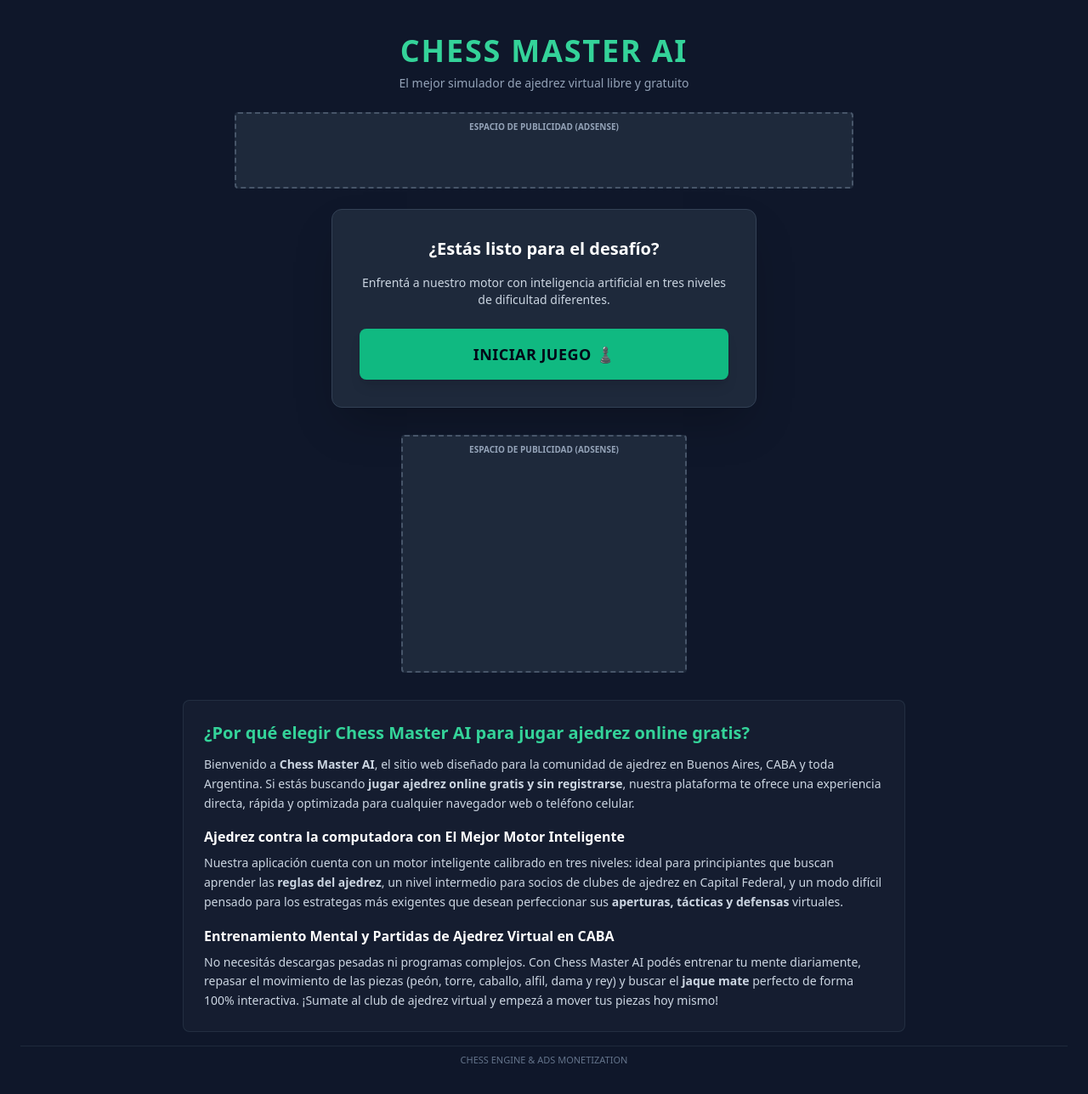
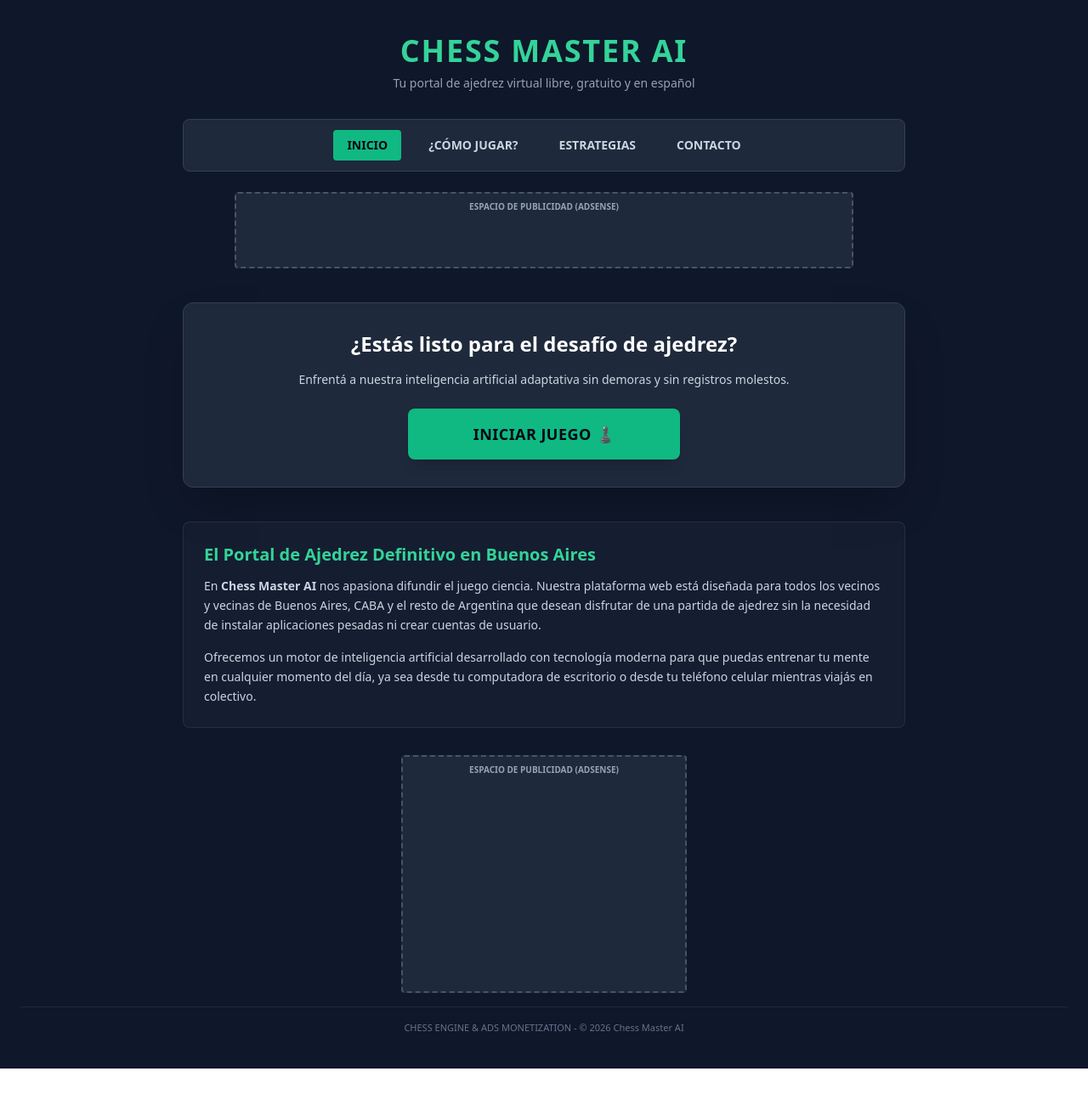
Before and after one commit to herolibech2014-code/ajedrez-final, a React (Vite) app: page / in a window 1280 px wide. Shown: the whole page at 85% size. After the commit the page ends 1258 px from the top, so only its background shows below. Built offline with nearby package versions, Linux system fonts and the light colour scheme.

Commit message:
Refactor chess game component with ads integration

```diff
--- a/src/juego.jsx
+++ b/src/juego.jsx
@@ -28,7 +28,7 @@ const GoogleAd = ({ slot, format, estiloSimulado }) => {
 };
 
 export default function AjedrezJuego() {
-  const [pantalla, setPantalla] = useState('inicio'); // 'inicio' o 'juego'
+  const [pantalla, setPantalla] = useState('inicio'); // 'inicio', 'reglas', 'estrategias', 'contacto', o 'juego'
   const [game, setGame] = useState(new Chess());
   const [gameHistory, setGameHistory] = useState([]);
   const [status, setStatus] = useState('Tu turno. Movés las Blancas.');
@@ -192,65 +192,167 @@ export default function AjedrezJuego() {
     setStatus('Partida reiniciada. Movés las Blancas.');
   }
 
-  // --- RENDERS DE PANTALLA ---
+  // --- COMPONENTE DE NAVEGACIÓN COMÚN ---
+  const MenuNavegacion = () => (
+    <nav className="bg-slate-800 p-3 rounded-lg border border-slate-700 flex flex-wrap justify-center gap-4 my-4 max-w-[850px] mx-auto w-full">
+      <button
+        onClick={() => setPantalla('inicio')}
+        className={`px-4 py-2 rounded font-bold text-xs sm:text-sm transition-colors ${pantalla === 'inicio' ? 'bg-emerald-500 text-slate-950' : 'text-slate-300 hover:text-white'}`}
+      >
+        INICIO
+      </button>
+      <button
+        onClick={() => setPantalla('reglas')}
+        className={`px-4 py-2 rounded font-bold text-xs sm:text-sm transition-colors ${pantalla === 'reglas' ? 'bg-emerald-500 text-slate-950' : 'text-slate-300 hover:text-white'}`}
+      >
+        ¿CÓMO JUGAR?
+      </button>
+      <button
+        onClick={() => setPantalla('estrategias')}
+        className={`px-4 py-2 rounded font-bold text-xs sm:text-sm transition-colors ${pantalla === 'estrategias' ? 'bg-emerald-500 text-slate-950' : 'text-slate-300 hover:text-white'}`}
+      >
+        ESTRATEGIAS
+      </button>
+      <button
+        onClick={() => setPantalla('contacto')}
+        className={`px-4 py-2 rounded font-bold text-xs sm:text-sm transition-colors ${pantalla === 'contacto' ? 'bg-emerald-500 text-slate-950' : 'text-slate-300 hover:text-white'}`}
+      >
+        CONTACTO
+      </button>
+    </nav>
+  );
 
-  // 1. MENÚ PRINCIPAL (Con dos espacios de publicidad y optimización SEO masiva)
-  if (pantalla === 'inicio') {
+  // --- RENDERS DE PANTALLAS ---
+
+  // PANTALLAS DEL PORTAL (Inicio, Reglas, Estrategias, Contacto)
+  if (pantalla !== 'juego') {
     return (
-      <div className="min-h-screen bg-slate-900 text-white font-sans flex flex-col justify-between p-6">
+      <div className="min-h-screen bg-slate-900 text-white font-sans flex flex-col justify-between p-4 sm:p-6">
         <header className="text-center my-4">
           <h1 className="text-4xl font-black text-emerald-400 tracking-wider">CHESS MASTER AI</h1>
-          <p className="text-sm text-slate-400 mt-2">El mejor simulador de ajedrez virtual libre y gratuito</p>
+          <p className="text-sm text-slate-400 mt-2">Tu portal de ajedrez virtual libre, gratuito y en español</p>
         </header>
+
+        {/* MENÚ DE NAVEGACIÓN PARA GOOGLE Y EL USUARIO */}
+        <MenuNavegacion />
 
         {/* ANUNCIO 1: HORIZONTAL ARRIBA */}
         <div className="w-full max-w-[728px] mx-auto my-2">
           <GoogleAd slot="1960438176" format="horizontal" estiloSimulado="w-full h-[90px]" />
         </div>
 
-        <div className="max-w-[500px] mx-auto text-center my-4 bg-slate-800 p-8 rounded-xl border border-slate-700 shadow-2xl w-full">
-          <h2 className="text-xl font-bold text-white mb-4">¿Estás listo para el desafío?</h2>
-          <p className="text-sm text-slate-300 mb-6">Enfrentá a nuestro motor con inteligencia artificial en tres niveles de dificultad diferentes.</p>
+        {/* SECCIÓN DINÁMICA SEGÚN LA PÁGINA SELECCIONADA */}
+        <main className="flex-grow w-full max-w-[850px] mx-auto my-4">
 
+          {pantalla === 'inicio' && (
+            <div className="flex flex-col gap-6">
+              <div className="text-center my-4 bg-slate-800 p-8 rounded-xl border border-slate-700 shadow-2xl w-full">
+                <h2 className="text-2xl font-bold text-white mb-4">¿Estás listo para el desafío de ajedrez?</h2>
+                <p className="text-sm text-slate-300 mb-6">Enfrentá a nuestra inteligencia artificial adaptativa sin demoras y sin registros molestos.</p>
                 <button
                   onClick={() => setPantalla('juego')}
-            className="w-full bg-emerald-500 hover:bg-emerald-400 text-slate-950 font-black text-lg py-4 px-6 rounded-lg transition-all transform active:scale-95 shadow-lg tracking-wide"
+                  className="w-full max-w-[320px] mx-auto bg-emerald-500 hover:bg-emerald-400 text-slate-950 font-black text-lg py-4 px-6 rounded-lg transition-all transform active:scale-95 shadow-lg tracking-wide block"
                 >
                   INICIAR JUEGO ♟️
                 </button>
               </div>
+
+              <article className="bg-slate-800/40 p-6 rounded-lg border border-slate-700/50 text-sm leading-relaxed text-slate-300">
+                <h2 className="text-xl font-bold text-emerald-400 mb-3">El Portal de Ajedrez Definitivo en Buenos Aires</h2>
+                <p className="mb-4">
+                  En <strong>Chess Master AI</strong> nos apasiona difundir el juego ciencia. Nuestra plataforma web está diseñada para todos los vecinos y vecinas de Buenos Aires, CABA y el resto de Argentina que desean disfrutar de una partida de ajedrez sin la necesidad de instalar aplicaciones pesadas ni crear cuentas de usuario.
+                </p>
+                <p>
+                  Ofrecemos un motor de inteligencia artificial desarrollado con tecnología moderna para que puedas entrenar tu mente en cualquier momento del día, ya sea desde tu computadora de escritorio o desde tu teléfono celular mientras viajás en colectivo.
+                </p>
+              </article>
+            </div>
+          )}
+
+          {pantalla === 'reglas' && (
+            <article className="bg-slate-800/60 p-6 sm:p-8 rounded-xl border border-slate-700 shadow-xl text-sm leading-relaxed text-slate-300">
+              <h2 className="text-2xl font-bold text-emerald-400 mb-4">Reglas de Ajedrez: Aprende a Jugar desde Cero</h2>
+              <p className="mb-4">
+                El ajedrez es un juego milenario de estrategia pura donde no interviene el azar. Se juega sobre un tablero de 64 casillas de colores alternos con un total de 32 piezas (16 blancas y 16 negras).
+              </p>
+
+              <h3 className="text-lg font-semibold text-white mt-4 mb-2">El Movimiento de las Piezas</h3>
+              <ul className="list-disc pl-5 space-y-2 mb-4">
+                <li><strong>El Rey:</strong> Se desplaza una sola casilla en cualquier dirección. Es la pieza más importante; si lo atrapan, perdés el juego.</li>
+                <li><strong>La Dama o Reina:</strong> Es la pieza más poderosa. Puede moverse cualquier cantidad de casillas en dirección vertical, horizontal o diagonal.</li>
+                <li><strong>La Torre:</strong> Se mueve en línea recta (horizontal o vertical) tantas casillas como estén libres.</li>
+                <li><strong>El Alfil:</strong> Se desplaza únicamente en diagonal, respetando siempre el color de su casilla inicial.</li>
+                <li><strong>El Caballo:</strong> Se mueve en forma de "L" (dos casillas en una dirección y una en perpendicular). Es la única pieza que puede saltar sobre otras.</li>
+                <li><strong>El Peón:</strong> Avanza una casilla hacia adelante (dos en su primer movimiento). Captura en diagonal y si llega al final del tablero, puede transformarse en cualquier otra pieza.</li>
+              </ul>
+            </article>
+          )}
+
+          {pantalla === 'estrategias' && (
+            <article className="bg-slate-800/60 p-6 sm:p-8 rounded-xl border border-slate-700 shadow-xl text-sm leading-relaxed text-slate-300">
+              <h2 className="text-2xl font-bold text-emerald-400 mb-4">Consejos y Estrategias para Vencer a la IA</h2>
+              <p className="mb-4">
+                Enfrentar a una computadora requiere paciencia y táctica. Aquí te dejamos tres principios fundamentales que utilizan los grandes maestros de la Federación Argentina de Ajedrez para dominar las partidas:
+              </p>
+
+              <h3 className="text-lg font-semibold text-white mt-4 mb-2">1. Domina el Centro del Tablero</h3>
+              <p className="mb-4">
+                Las casillas centrales (d4, e4, d5, e5) son las más importantes del juego. Controlar el centro con tus peones y piezas menores (caballos y alfiles) te da mayor espacio de maniobra y limita las opciones de ataque de la inteligencia artificial.
+              </p>
+
+              <h3 className="text-lg font-semibold text-white mt-4 mb-2">2. Desarrolla tus Piezas Temprano</h3>
+              <p className="mb-4">
+                No intentes atacar solo con la Reina al principio del juego. Saca tus caballos y alfiles rápidamente para ubicarlos en posiciones activas. Una ofensiva sin el apoyo de tus otras piezas está destinada al fracaso.
+              </p>
+
+              <h3 className="text-lg font-semibold text-white mt-4 mb-2">3. Protege a tu Rey (Enroque)</h3>
+              <p>
+                La seguridad del rey es la máxima prioridad. Trata de realizar el enroque dentro de las primeras diez jugadas para refugiar a tu monarca en una esquina segura detrás de una sólida fila de peones protectores.
+              </p>
+            </article>
+          )}
+
+          {pantalla === 'contacto' && (
+            <article className="bg-slate-800/60 p-6 sm:p-8 rounded-xl border border-slate-700 shadow-xl text-sm leading-relaxed text-slate-300 max-w-[550px] mx-auto">
+              <h2 className="text-2xl font-bold text-emerald-400 mb-4 text-center">Contacto</h2>
+              <p className="mb-6 text-center text-slate-400">
+                ¿Tenés alguna sugerencia para mejorar nuestro motor de ajedrez? Escribinos y compartinos tus comentarios.
+              </p>
+              <form onSubmit={(e) => { e.preventDefault(); alert('¡Mensaje enviado con éxito! Gracias por escribirnos.'); }} className="space-y-4">
+                <div>
+                  <label className="block text-xs font-bold text-slate-400 mb-1">Nombre:</label>
+                  <input type="text" required className="w-full bg-slate-950 border border-slate-700 rounded p-2.5 text-white focus:outline-none focus:border-emerald-500" />
+                </div>
+                <div>
+                  <label className="block text-xs font-bold text-slate-400 mb-1">Correo Electrónico:</label>
+                  <input type="email" required className="w-full bg-slate-950 border border-slate-700 rounded p-2.5 text-white focus:outline-none focus:border-emerald-500" />
+                </div>
+                <div>
+                  <label className="block text-xs font-bold text-slate-400 mb-1">Mensaje:</label>
+                  <textarea required rows="4" className="w-full bg-slate-950 border border-slate-700 rounded p-2.5 text-white focus:outline-none focus:border-emerald-500"></textarea>
+                </div>
+                <button type="submit" className="w-full bg-emerald-600 hover:bg-emerald-500 text-white font-bold py-2 px-4 rounded transition-colors text-sm">
+                  Enviar Comentario
+                </button>
+              </form>
+            </article>
+          )}
+
+        </main>
 
         {/* ANUNCIO 2: CUADRADO EN EL MEDIO */}
         <div className="w-full max-w-[336px] mx-auto my-4">
           <GoogleAd slot="1326013356" format="rectangle" estiloSimulado="w-full h-[280px]" />
         </div>
 
-        {/* SECCIÓN DE CONTENIDO SEO PROFUNDO PARA EL ROBOT DE GOOGLE */}
-        <section className="w-full max-w-[850px] mx-auto my-4 bg-slate-800/40 p-6 rounded-lg border border-slate-700/50 text-sm text-slate-300 leading-relaxed">
-          <h2 className="text-xl font-bold text-emerald-400 mb-3">¿Por qué elegir Chess Master AI para jugar ajedrez online gratis?</h2>
-          <p className="mb-4">
-            Bienvenido a <strong>Chess Master AI</strong>, el sitio web diseñado para la comunidad de ajedrez en Buenos Aires, CABA y toda Argentina. Si estás buscando <strong>jugar ajedrez online gratis y sin registrarse</strong>, nuestra plataforma te ofrece una experiencia directa, rápida y optimizada para cualquier navegador web o teléfono celular.
-          </p>
-
-          <h3 className="text-base font-semibold text-white mb-2">Ajedrez contra la computadora con El Mejor Motor Inteligente</h3>
-          <p className="mb-4">
-            Nuestra aplicación cuenta con un motor inteligente calibrado en tres niveles: ideal para principiantes que buscan aprender las <strong>reglas del ajedrez</strong>, un nivel intermedio para socios de clubes de ajedrez en Capital Federal, y un modo difícil pensado para los estrategas más exigentes que desean perfeccionar sus <strong>aperturas, tácticas y defensas</strong> virtuales.
-          </p>
-
-          <h3 className="text-base font-semibold text-white mb-2">Entrenamiento Mental y Partidas de Ajedrez Virtual en CABA</h3>
-          <p>
-            No necesitás descargas pesadas ni programas complejos. Con Chess Master AI podés entrenar tu mente diariamente, repasar el movimiento de las piezas (peón, torre, caballo, alfil, dama y rey) y buscar el <strong>jaque mate</strong> perfecto de forma 100% interactiva. ¡Sumate al club de ajedrez virtual y empezá a mover tus piezas hoy mismo!
-          </p>
-        </section>
-
-        <footer className="text-center py-2 text-[11px] text-slate-500 border-t border-slate-800">
-          CHESS ENGINE & ADS MONETIZATION
+        <footer className="text-center py-4 text-[11px] text-slate-500 border-t border-slate-800">
+          CHESS ENGINE & ADS MONETIZATION - © 2026 Chess Master AI
         </footer>
       </div>
     );
   }
 
-  // 2. PANTALLA DEL TABLERO (Limpia para cumplir al 100% las normativas)
+  // --- PANTALLA DEL TABLERO DE JUEGO (Se activa al darle "Iniciar Juego") ---
   return (
     <div className="min-h-screen bg-slate-900 text-white font-sans flex flex-col justify-between p-4">
       <header className="flex justify-between items-center max-w-[1000px] w-full mx-auto my-2 border-b border-slate-800 pb-2">
@@ -326,24 +428,24 @@ export default function AjedrezJuego() {
             onClick={() => setMostrarAyuda(!mostrarAyuda)}
             className="w-full border border-slate-600 hover:border-slate-500 bg-slate-900 text-slate-300 hover:text-white font-semibold py-2 px-4 rounded text-xs transition-colors"
           >
-            {mostrarAyuda ? 'OCULTAR CÓMO SE JUEGA ▲' : '¿CÓMO SE MUEVEN LAS FICHAS? ▼'}
+            {mostrarAyuda ? 'OCULTAR GUÍA ▲' : '¿CÓMO SE JUEGA? ▼'}
           </button>
         </div>
       </main>
 
-      {/* GUÍA DE AYUDA */}
+      {/* GUÍA DE AYUDA RÁPIDA DENTRO DEL JUEGO */}
       {mostrarAyuda && (
         <section className="w-full max-w-[850px] mx-auto my-4 bg-slate-950 p-6 rounded-lg border border-slate-700 text-xs sm:text-sm text-slate-300 leading-relaxed shadow-xl">
-          <h2 className="text-lg font-bold text-emerald-400 mb-2 border-b border-slate-800 pb-1">Guía Rápida: Cómo Jugar al Ajedrez</h2>
+          <h2 className="text-lg font-bold text-emerald-400 mb-2 border-b border-slate-800 pb-1">Guía Rápida: Cómo Jugar</h2>
           <div className="mb-4">
             <h3 className="font-bold text-white mb-1">🎯 El Fin del Juego: El Jaque Mate</h3>
-            <p>El objetivo principal del ajedrez es atrapar al Rey del oponente...</p>
+            <p>El objetivo es acorralar al Rey contrario para que no tenga ningún escape posible.</p>
           </div>
         </section>
       )}
 
       <footer className="text-center py-2 text-[11px] text-slate-500 border-t border-slate-800">
-        CHESS ENGINE & ADS MONETIZATION
+        CHESS ENGINE & ADS MONETIZATION - © 2026 Chess Master AI
       </footer>
     </div>
   );
```
Lines whose indentation alone changed are shown as unchanged.
